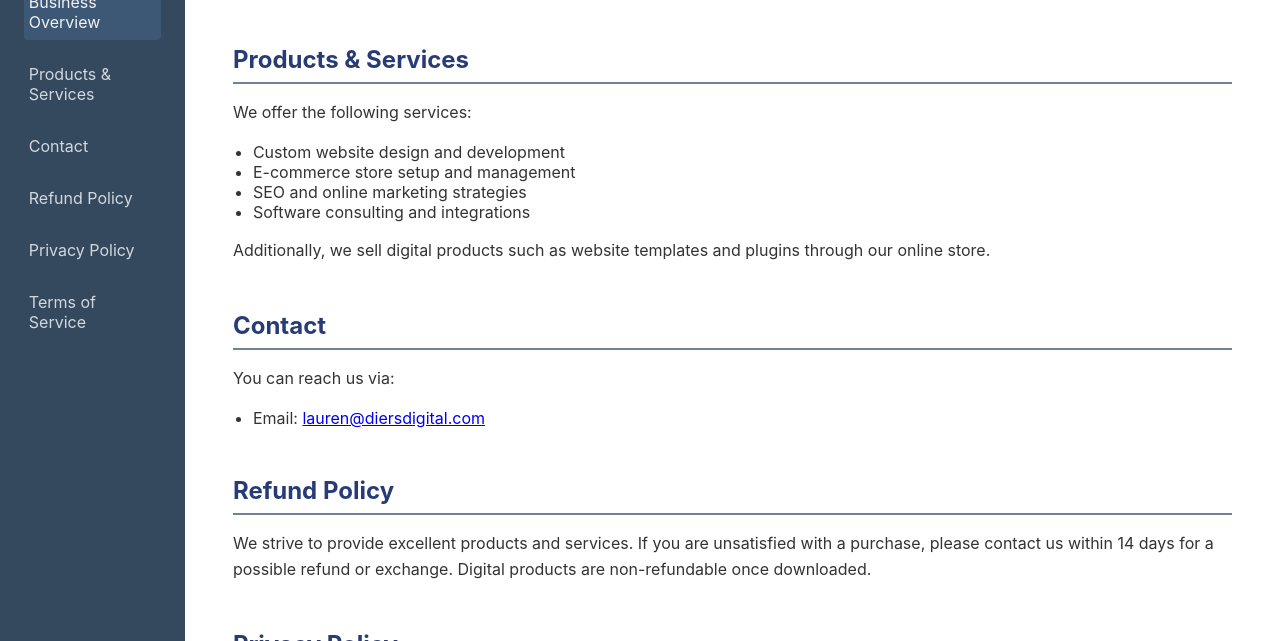
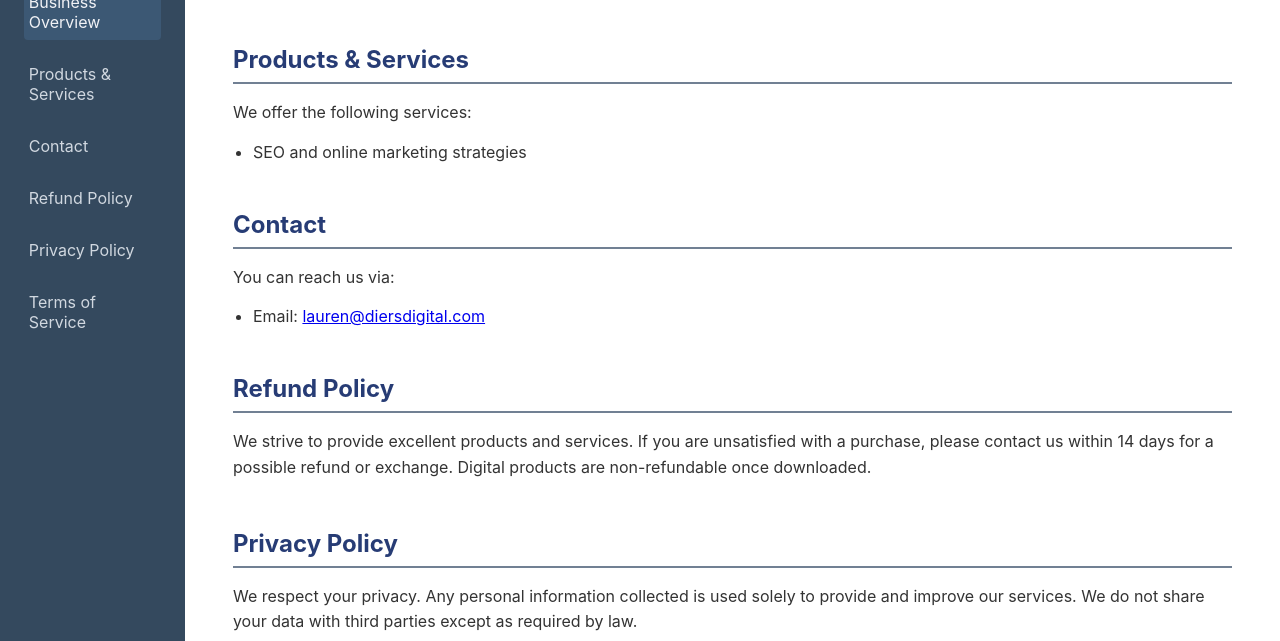
Before and after one commit to DiersDigital/my-website, a plain HTML site: page index.html in a window 1280 px wide. Shown: the part 159-800 px from the top of the page. Drawn offline with Linux system fonts and the light colour scheme.

Commit message:
Update index.html

```diff
--- a/index.html
+++ b/index.html
@@ -130,12 +130,8 @@
     <h2>Products & Services</h2>
     <p>We offer the following services:</p>
     <ul>
-      <li>Custom website design and development</li>
-      <li>E-commerce store setup and management</li>
       <li>SEO and online marketing strategies</li>
-      <li>Software consulting and integrations</li>
     </ul>
-    <p>Additionally, we sell digital products such as website templates and plugins through our online store.</p>
   </section>
 
   <section id="contact">
```
